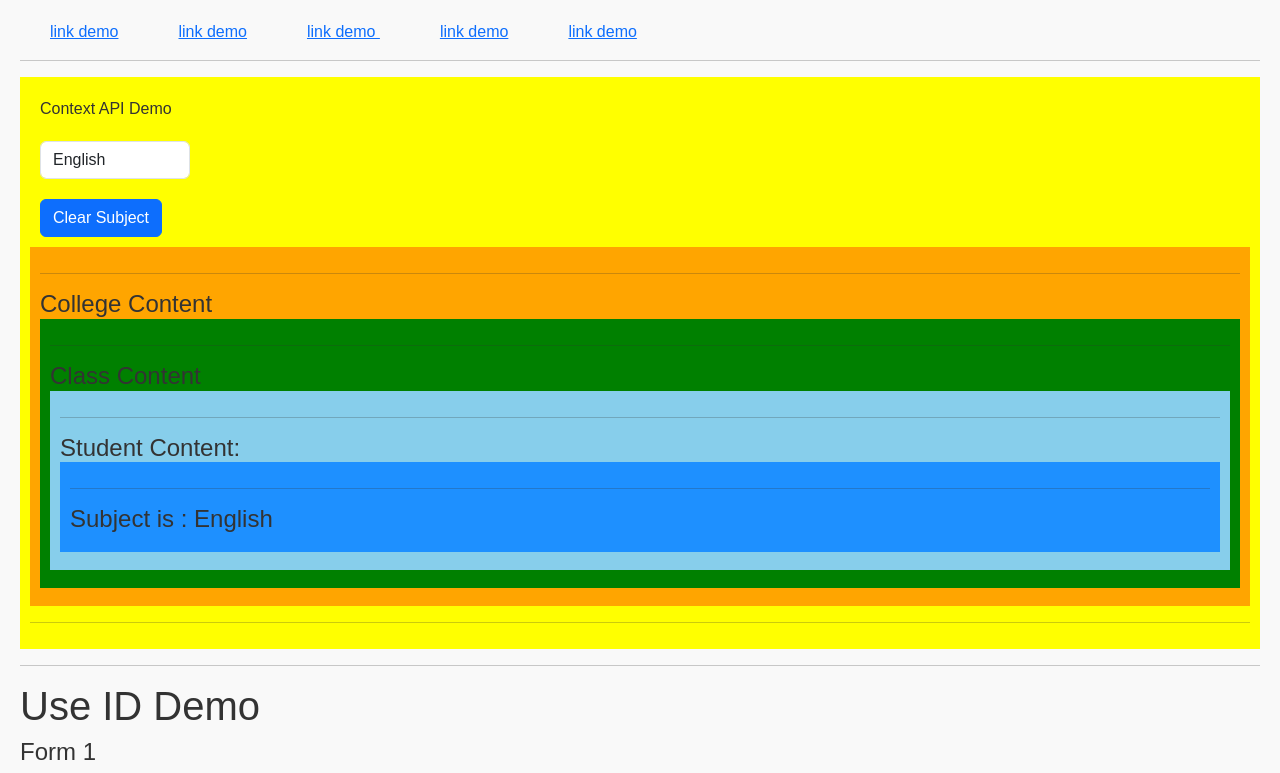
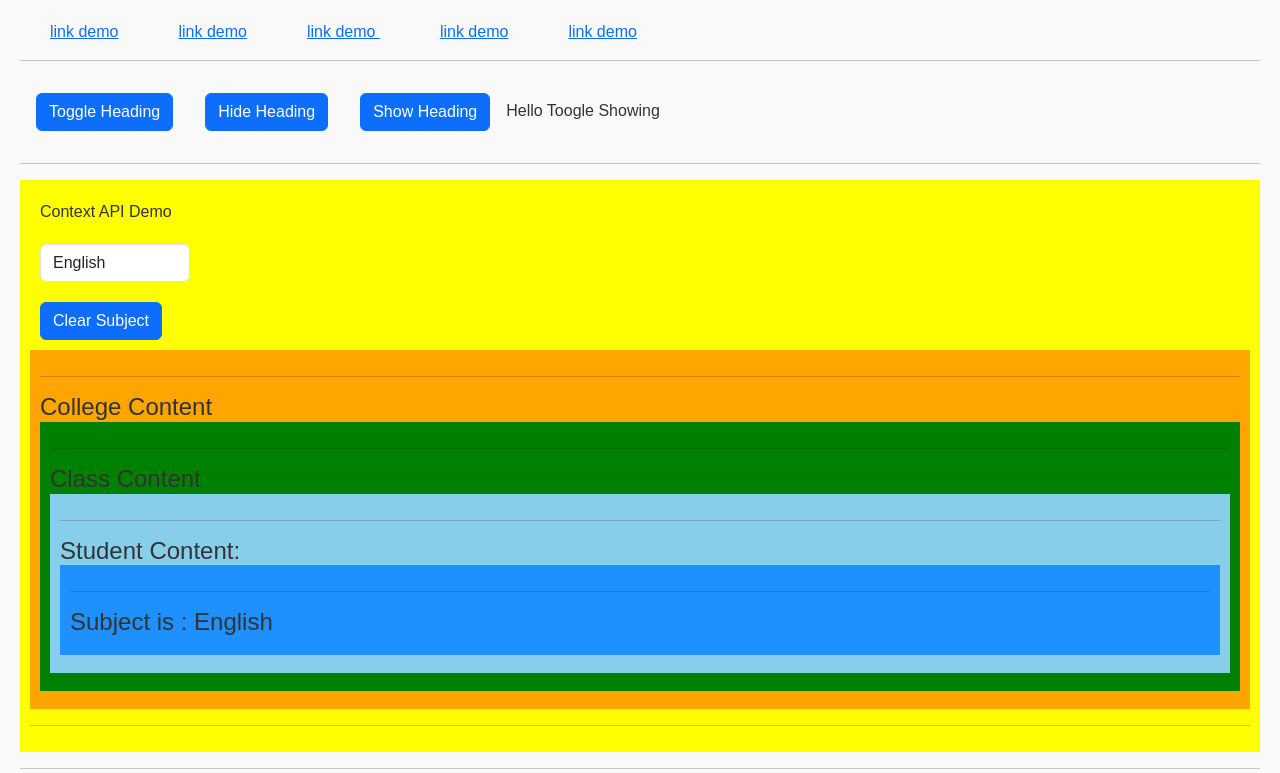
Before and after one commit to anon1277/react-demo, a React (Vite) app: page / in a window 1280 px wide. Shown: the top 773 px of the page. Built offline with nearby package versions, Linux system fonts and the light colour scheme.

Commit message:
Implement Custom Hook

```diff
--- a/src/App.jsx
+++ b/src/App.jsx
@@ -43,6 +43,7 @@ import UpDateArray from "./UpDateArray/UpDateArray";
 import UseidDeom from "./Useid/UseidDeom";
 import CollegeContent from "./ContextApi/CollegeContent";
 import { SubjectContentData } from "./ContextApi/Contextdata";
+import useToogle from "./customhook/useToogle";
 // import UseActionStateDemo from "./UseActionState/UseActionState";
 
 function sum(val1, val2) {
@@ -58,6 +59,7 @@ function App() {
   const [showLogin, setLogin] = useState(false);
   const [student, setStudent] = useState("anon");
   const [subject, setSubject] = useState("English"); //Context Api
+  const [value,toogleValue] = useToogle(true)
 
   const name = "Anon 1277";
   const age = 20;
@@ -92,10 +94,18 @@ function App() {
   const GetUserName = (name)=>{
     alert("Get User name Called")
   }
+  console.log("value" ,value);
 
   return (
     <div style={styles.appContainer}>
       <Header />
+      <hr />
+      {/* Custom Hook Demo */}
+         <button className="btn btn-primary m-3" onClick={toogleValue}>Toggle Heading</button>
+         <button className="btn btn-primary m-3" onClick={()=>toogleValue(false)} >Hide Heading</button>
+         <button className="btn btn-primary m-3" onClick={()=>toogleValue(true)}>Show Heading</button>
+
+         {value ? 'Hello Toogle Showing' : ''}
       <hr />
       {/* Content API Demo */}
         <div style={{background:'yellow', padding:10}}>
--- /dev/null
+++ b/src/customhook/useToogle.jsx
@@ -0,0 +1,19 @@
+import { useState } from "react";
+
+const useToogle = (defaultval)=>{
+
+    const [value ,setValue] = useState(defaultval);
+
+    const toogleValue =(val)=>{
+        if(typeof val!='boolean')
+        {
+            setValue(!value);
+        }
+        else{
+            setValue(val)
+        }
+
+    }
+    return[value,toogleValue];
+}
+export default useToogle;
```
